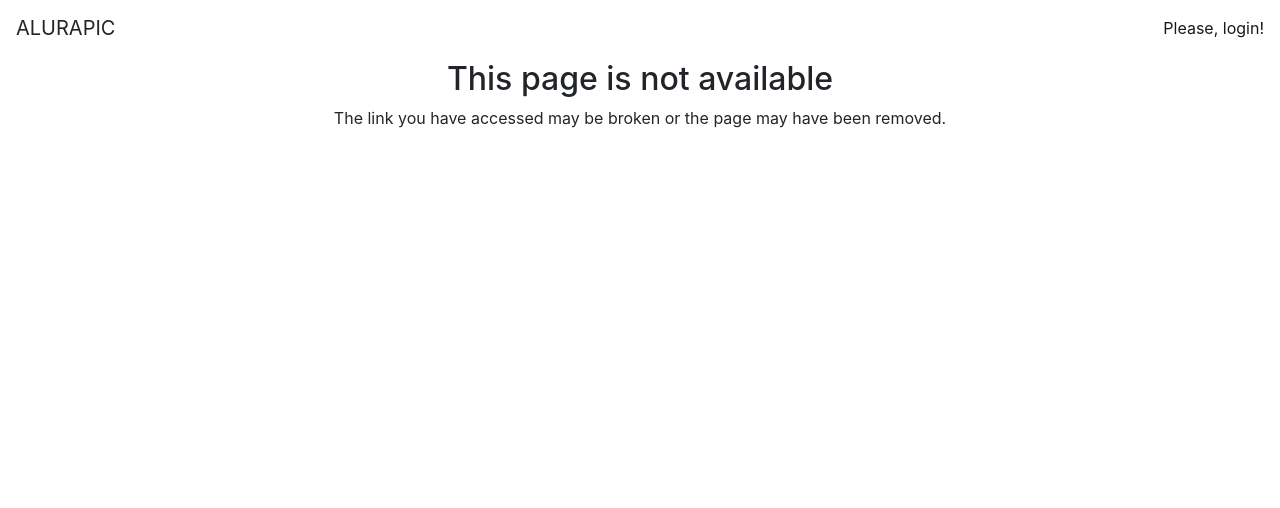
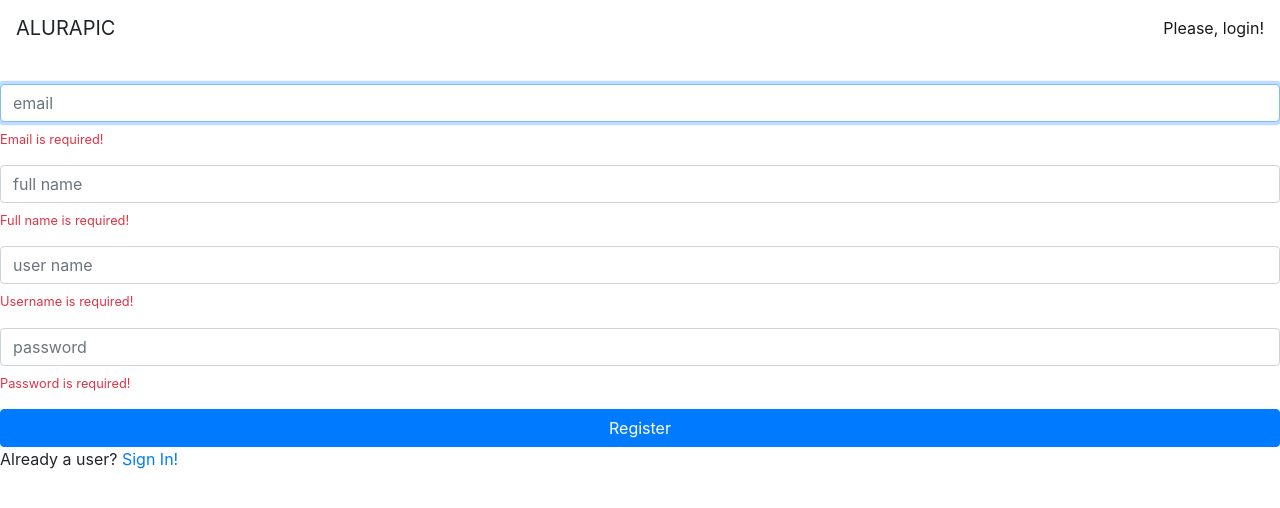
Before and after one commit to gabrielapiovezan/Angular-Project, an Angular app in the folder alurapic/: page /signup in a window 1280 px wide. Shown: the top 508 px of the page. Built offline with nearby package versions, Linux system fonts and the light colour scheme.

Commit message:
form for register user

```diff
--- a/alurapic/src/app/home/signin.component.ts
+++ b/alurapic/src/app/home/signin/signin.component.ts
@@ -1,8 +1,8 @@
 import { Component, ElementRef, OnInit, ViewChild } from "@angular/core";
 import { FormBuilder, FormGroup, Validators } from "@angular/forms";
 import { Router } from "@angular/router";
-import { AuthService } from "../core/auth/auth.service";
-import { PlatformDetectorService } from "../core/platform-detector/platform-detector.service";
+import { AuthService } from "src/app/core/auth/auth.service";
+import { PlatformDetectorService } from "src/app/core/platform-detector/platform-detector.service";
 
 @Component({
   templateUrl: "./signin.component.html",
--- /dev/null
+++ b/alurapic/src/app/home/signup/signup.component.html
@@ -0,0 +1,99 @@
+<form [formGroup]="signupForm" class="form mt-4">
+  <div class="form-group">
+    <input
+      formControlName="email"
+      class="form-control"
+      placeholder="email"
+      autofocus
+    />
+    <ap-vmessage
+      *ngIf="signupForm.get('email').errors?.required"
+      text="Email is required!"
+    >
+    </ap-vmessage>
+    <ap-vmessage
+      *ngIf="signupForm.get('email').errors?.email"
+      text="Invalid e-mail"
+    >
+    </ap-vmessage>
+  </div>
+
+  <div class="form-group">
+    <input
+      formControlName="fullName"
+      class="form-control"
+      placeholder="full name"
+    />
+    <ap-vmessage
+      *ngIf="signupForm.get('fullName').errors?.required"
+      text="Full name is required!"
+    >
+    </ap-vmessage>
+    <ap-vmessage
+      *ngIf="signupForm.get('fullName').errors?.minlength"
+      text="Minimum length is 2"
+    >
+    </ap-vmessage>
+    <ap-vmessage
+      *ngIf="signupForm.get('fullName').errors?.maxlength"
+      text="Maximum length is 40"
+    >
+    </ap-vmessage>
+  </div>
+
+  <div class="form-group">
+    <input
+      formControlName="userName"
+      class="form-control"
+      placeholder="user name"
+    />
+    <ap-vmessage
+      *ngIf="signupForm.get('userName').errors?.required"
+      text="Username is required!"
+    >
+    </ap-vmessage>
+    <ap-vmessage
+      *ngIf="signupForm.get('userName').errors?.minlength"
+      text="Minimum length is 2"
+    >
+    </ap-vmessage>
+    <ap-vmessage
+      *ngIf="signupForm.get('userName').errors?.maxlength"
+      text="Maximum length is 30"
+    >
+    </ap-vmessage>
+    <ap-vmessage
+      *ngIf="signupForm.get('userName').errors?.pattern"
+      text="Must be lowercase"
+    >
+    </ap-vmessage>
+  </div>
+
+  <div class="form-group">
+    <input
+      formControlName="password"
+      type="password"
+      class="form-control"
+      placeholder="password"
+    />
+    <ap-vmessage
+      *ngIf="signupForm.get('password').errors?.required"
+      text="Password is required!"
+    >
+    </ap-vmessage>
+    <ap-vmessage
+      *ngIf="signupForm.get('password').errors?.minlength"
+      text="Minimum length is 8"
+    >
+    </ap-vmessage>
+    <ap-vmessage
+      *ngIf="signupForm.get('password').errors?.maxlength"
+      text="Maximum length is 14"
+    >
+    </ap-vmessage>
+  </div>
+
+  <button class="btn btn-primary btn-block">Register</button>
+
+  <p>Already a user? <a [routerLink]="['']">Sign In!</a></p>
+</form>
--- /dev/null
+++ b/alurapic/src/app/home/signup/signup.component.ts
@@ -0,0 +1,42 @@
+import { Component, OnInit } from "@angular/core";
+import { FormBuilder, FormGroup, Validators } from "@angular/forms";
+
+@Component({
+  templateUrl: "./signup.component.html",
+})
+export class SignUpComponent implements OnInit {
+  signupForm: FormGroup;
+
+  constructor(private formBuilder: FormBuilder) {}
+
+  ngOnInit(): void {
+    this.signupForm = this.formBuilder.group({
+      email: ["", [Validators.required, Validators.email]],
+      fullName: [
+        "",
+        [
+          Validators.required,
+          Validators.minLength(2),
+          Validators.maxLength(40),
+        ],
+      ],
+      userName: [
+        "",
+        [
+          Validators.required,
+          Validators.pattern(/^[a-z0-9_\-]+$/),
+          Validators.minLength(2),
+          Validators.maxLength(30),
+        ],
+      ],
+      password: [
+        "",
+        [
+          Validators.required,
+          Validators.minLength(8),
+          Validators.maxLength(14),
+        ],
+      ],
+    });
+  }
+}
```
Also changed, not shown: alurapic/src/app/app.routing.module.ts (+6 -1 lines), alurapic/src/app/home/home.module.ts (+11 -4 lines), alurapic/src/app/home/signin/signin.component.html (renamed from alurapic/src/app/home/signin.component.html), alurapic/src/app/shared/validators/lower-case.validator.ts (added).
